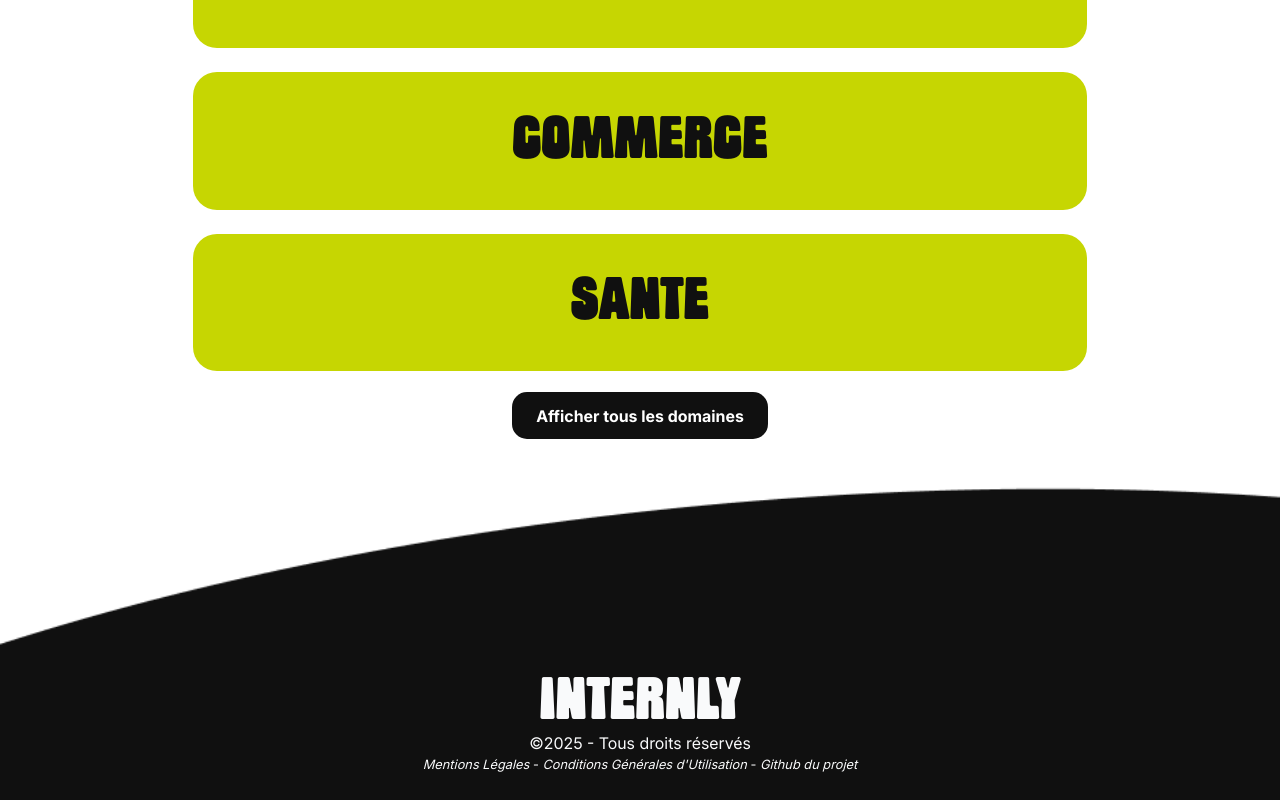
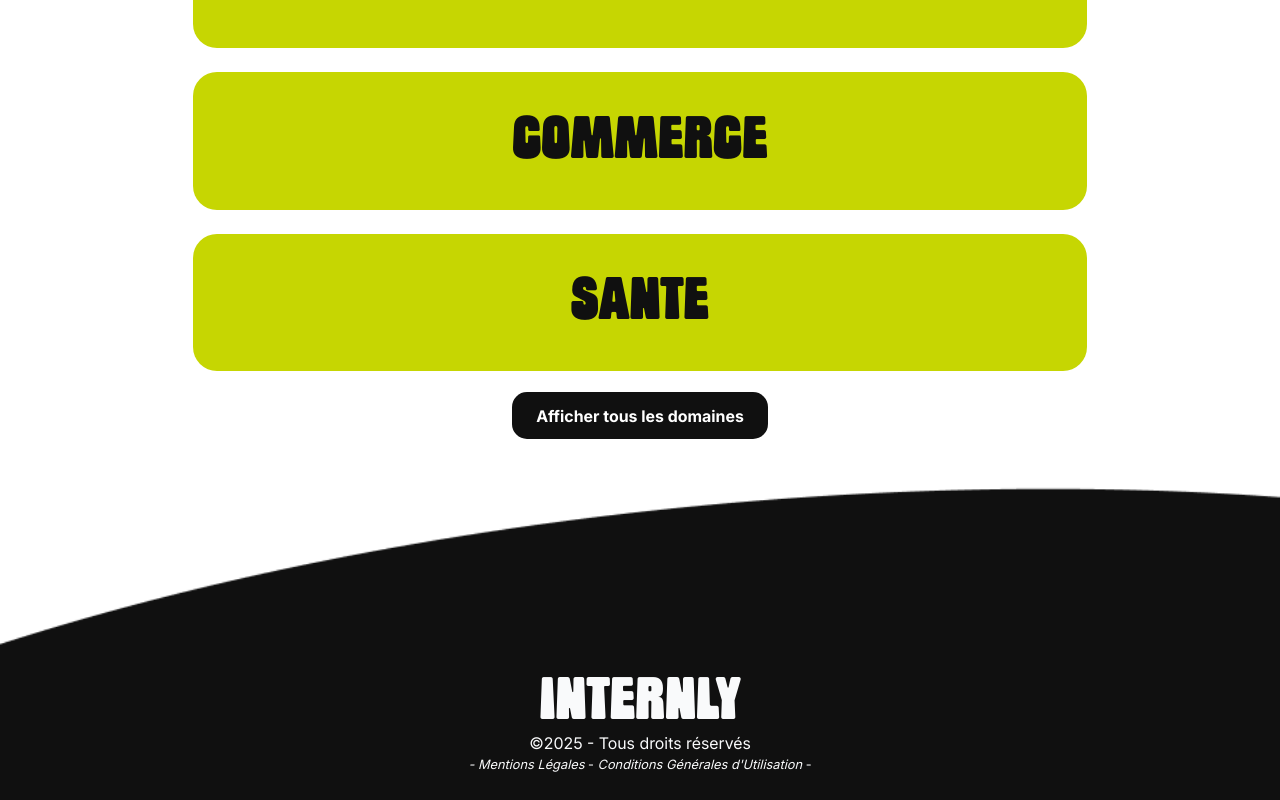
Before and after one commit to betasown/GR6-Internly_frontend, a Next.js app in the folder internly/: page / in a window 1280 px wide. Shown: the part 1715-2515 px from the top of the page. Built offline with nearby package versions, Linux system fonts and the light colour scheme.

Commit message:
fix: ajustement du style des liens dans le pied de page

```diff
--- a/internly/src/app/layout.js
+++ b/internly/src/app/layout.js
@@ -43,9 +43,9 @@ export default function RootLayout({ children }) {
             <br/>
             <h1 className="title">Internly</h1>
             <p className="paragraphe">&copy;2025 - Tous droits réservés</p>
-            <em><a href="/MentionsLegales">Mentions Légales</a></em>&nbsp;-&nbsp;
+            <em>&nbsp;-&nbsp;<a href="/MentionsLegales">Mentions Légales</a></em>&nbsp;-&nbsp;
             <em><a href="/CGU">Conditions Générales d'Utilisation</a></em>&nbsp;-&nbsp;
-            <em><a href="/">Github du projet</a></em>
+            <em className="sub-mobile"><a href="/">Github du projet</a>&nbsp;-&nbsp;</em>
           </footer>
         </body>
     </html>
```
